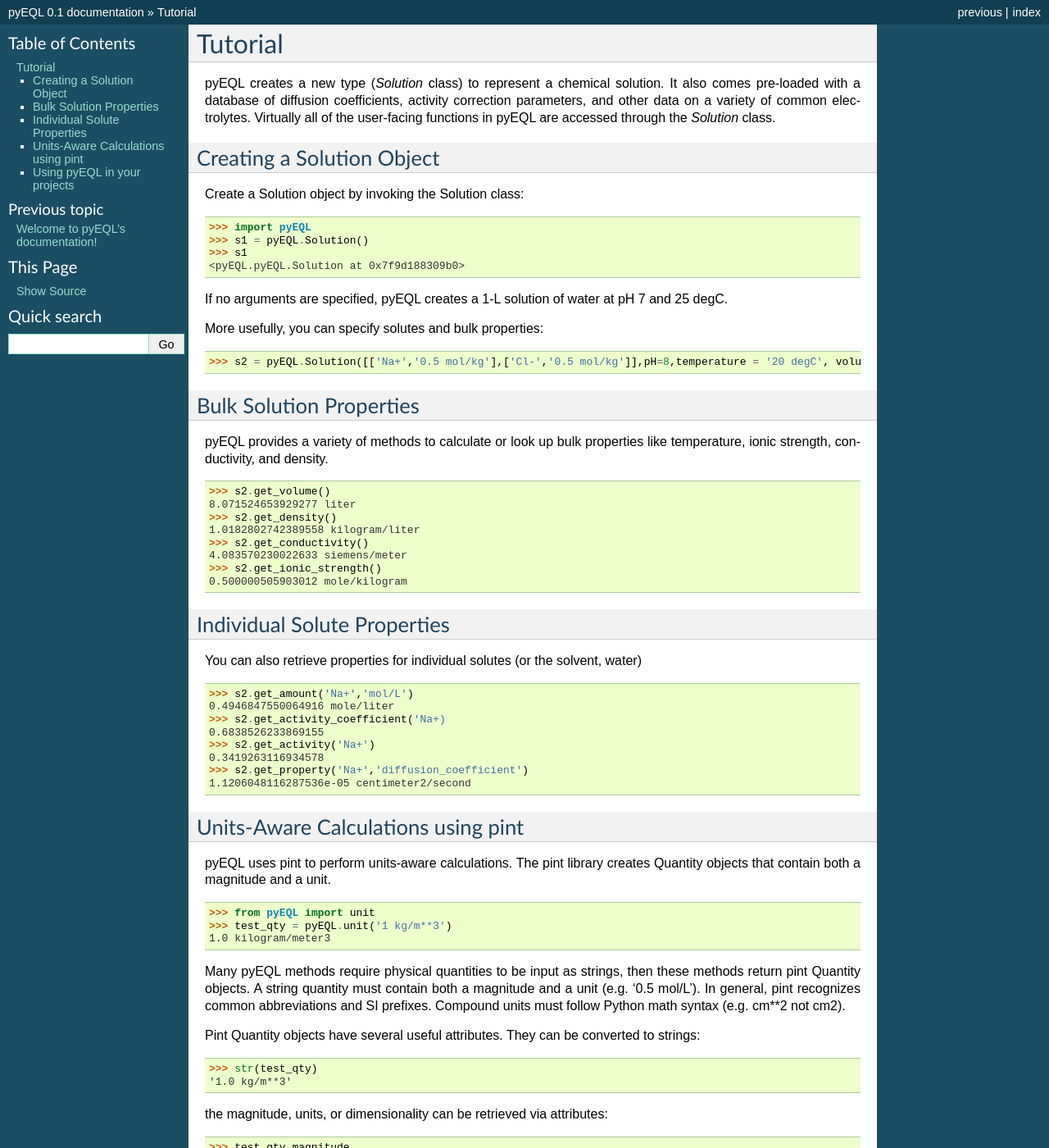
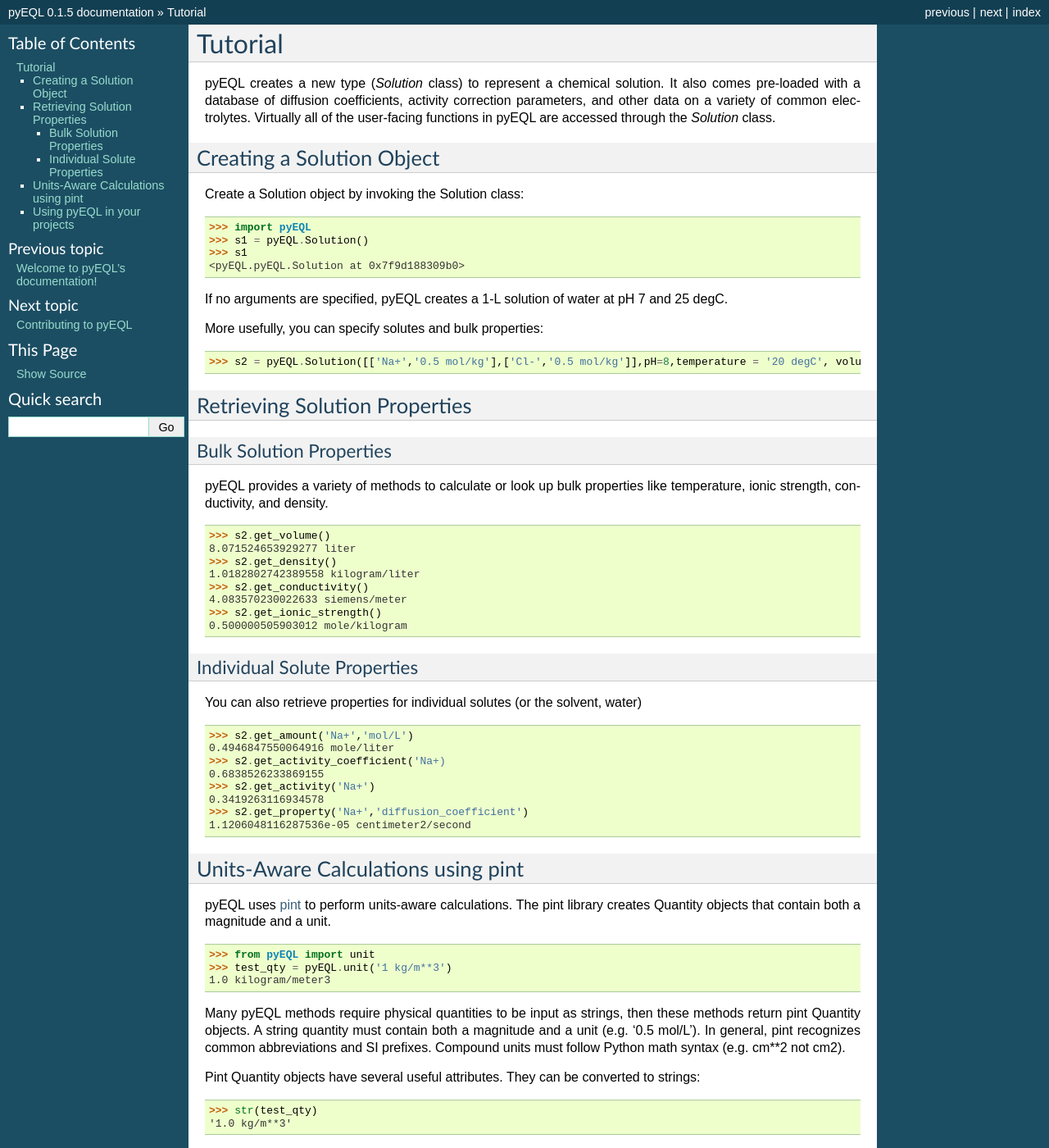
Before and after one commit to KingsburyLab/pyEQL, a Sphinx documentation site: the page built from pyEQL/docs/source/tutorial.rst, in a window 1280 px wide and 1400 px high. Shown: the whole window at 82% size. Built offline with Sphinx 7.4.7, drawn with Linux system fonts in a browser that asks for light colours; some of the changed text lies outside the part shown.

Commit message:
Add `contributing` page to documentation.

```diff
--- a/pyEQL/docs/source/conf.py
+++ b/pyEQL/docs/source/conf.py
@@ -58,9 +58,9 @@ copyright = '2014, Ryan S. Kingsbury'
 # built documents.
 #
 # The short X.Y version.
-version = '0.1'
+version = '0.1.5'
 # The full version, including alpha/beta/rc tags.
-release = '0.1'
+release = '0.1.5'
 
 # The language for content autogenerated by Sphinx. Refer to documentation
 # for a list of supported languages.
--- a/pyEQL/docs/source/index.rst
+++ b/pyEQL/docs/source/index.rst
@@ -1,5 +1,5 @@
 Welcome to pyEQL's documentation!
-=================================
+*********************************
 
 :Release: |release|
 :Date: |today|
@@ -10,3 +10,4 @@ Contents:
    :maxdepth: 2
 
    tutorial
+   contributing
--- a/pyEQL/docs/source/tutorial.rst
+++ b/pyEQL/docs/source/tutorial.rst
@@ -2,7 +2,7 @@
 
 
 Tutorial
-========
+********
 
 pyEQL creates a new type (`Solution` class) to represent a chemical solution.
 It also comes pre-loaded with a database of diffusion coefficients, activity
@@ -11,7 +11,7 @@ Virtually all of the user-facing functions in pyEQL are accessed through the
 `Solution` class.
 
 Creating a Solution Object
---------------------------
+==========================
 
 Create a Solution object by invoking the Solution class:
 
@@ -31,6 +31,9 @@ More usefully, you can specify solutes and bulk properties:
 .. doctest::
 
     >>> s2 = pyEQL.Solution([['Na+','0.5 mol/kg'],['Cl-','0.5 mol/kg']],pH=8,temperature = '20 degC', volume='8 L')
+
+Retrieving Solution Properties
+==============================
 
 Bulk Solution Properties
 --------------------------
@@ -64,9 +67,9 @@ You can also retrieve properties for individual solutes (or the solvent, water)
     1.1206048116287536e-05 centimeter2/second
 
 Units-Aware Calculations using pint
-------------------------
+===================================
 
-pyEQL uses pint to perform units-aware calculations. The pint library creates
+pyEQL uses `pint <https://github.com/hgrecco/pint>`_ to perform units-aware calculations. The pint library creates
 Quantity objects that contain both a magnitude and a unit.
 
     >>> from pyEQL import unit
@@ -95,7 +98,7 @@ See the `pint documentation <http://pint.readthedocs.org/>`_ for more details on
 
 
 Using pyEQL in your projects
----------------------------
+============================
 
 To access pyEQL's main features in your project all that is needed is an import statement:
 
```
Also changed, not shown: pyEQL/docs/source/contributing.rst (added, +46 -0 lines).
